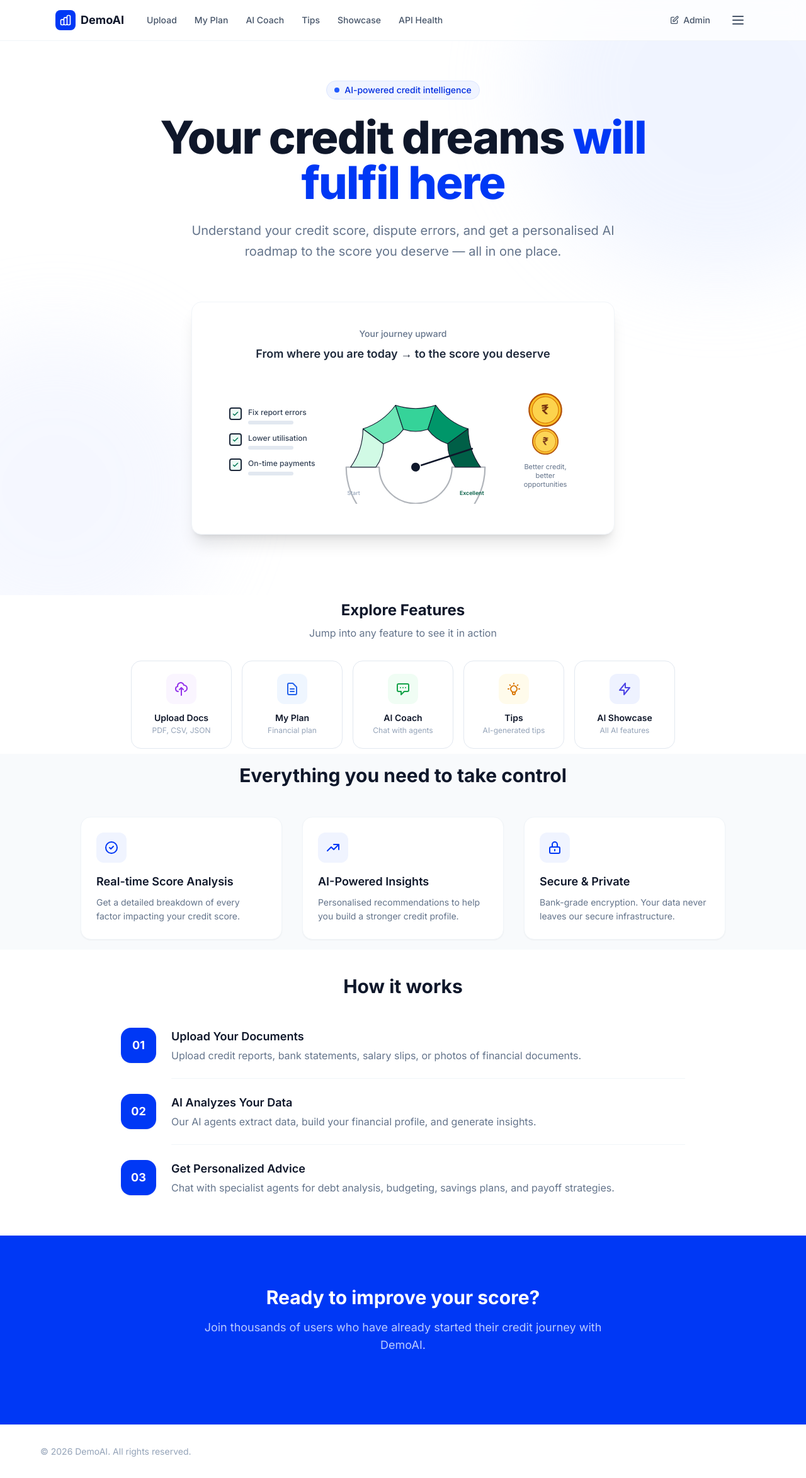
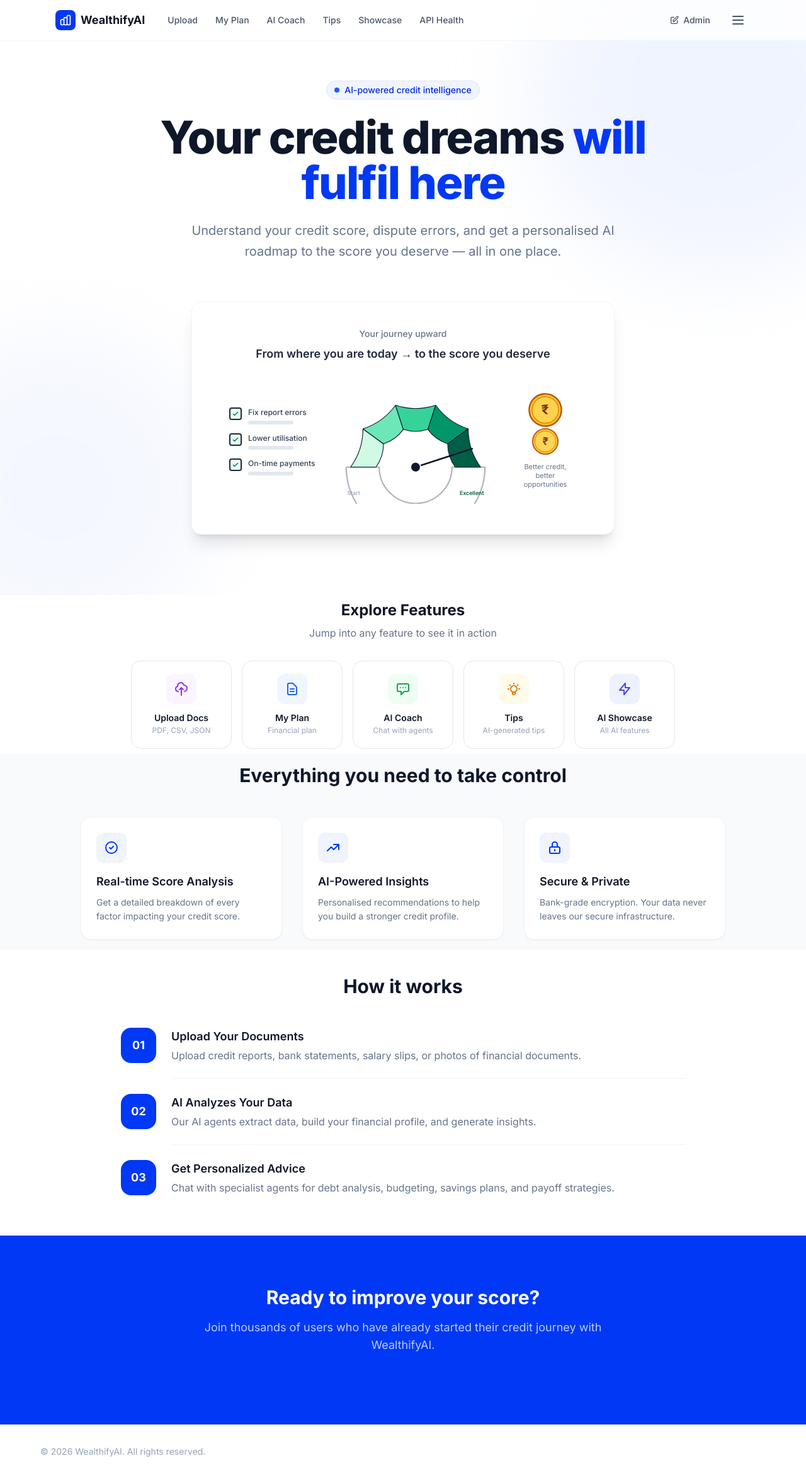
Before and after one commit to reallytechy/demoai, a React (Vite) app in the folder frontend/: page / in a window 1280 px wide. Shown: the whole page at 63% size. Built offline with nearby package versions, Linux system fonts and the light colour scheme; the HTML template or start-up script is replaced by a standard one.

Commit message:
change brand name

```diff
--- a/frontend/index.html
+++ b/frontend/index.html
@@ -4,7 +4,7 @@
     <meta charset="UTF-8" />
     <link rel="icon" type="image/svg+xml" href="/favicon.svg" />
     <meta name="viewport" content="width=device-width, initial-scale=1.0" />
-    <title>DemoAI — Credit Score</title>
+    <title>WealthifyAI — Credit Score</title>
     <link rel="preconnect" href="https://fonts.googleapis.com" />
     <link rel="preconnect" href="https://fonts.gstatic.com" crossorigin />
     <link
--- a/frontend/src/components/Navbar.tsx
+++ b/frontend/src/components/Navbar.tsx
@@ -25,7 +25,7 @@ export default function Navbar() {
                 <path strokeLinecap="round" strokeLinejoin="round" strokeWidth={2} d="M9 19v-6a2 2 0 00-2-2H5a2 2 0 00-2 2v6a2 2 0 002 2h2a2 2 0 002-2zm0 0V9a2 2 0 012-2h2a2 2 0 012 2v10m-6 0a2 2 0 002 2h2a2 2 0 002-2m0 0V5a2 2 0 012-2h2a2 2 0 012 2v14a2 2 0 01-2 2h-2a2 2 0 01-2-2z" />
               </svg>
             </span>
-            <span className="text-lg font-bold text-slate-900">DemoAI</span>
+            <span className="text-lg font-bold text-slate-900">WealthifyAI</span>
           </Link>
 
           {/* Desktop nav links */}
--- a/frontend/src/pages/Landing.tsx
+++ b/frontend/src/pages/Landing.tsx
@@ -201,7 +201,7 @@ export default function Landing() {
         <div className="max-w-2xl mx-auto text-center">
           <h2 className="text-3xl font-bold text-white mb-4">Ready to improve your score?</h2>
           <p className="text-brand-200 mb-8 text-lg">
-            Join thousands of users who have already started their credit journey with DemoAI.
+            Join thousands of users who have already started their credit journey with WealthifyAI.
           </p>
         </div>
       </section>
@@ -209,7 +209,7 @@ export default function Landing() {
       {/* Footer */}
       <footer className="py-8 px-4 sm:px-6 border-t border-slate-100">
         <div className="max-w-6xl mx-auto flex flex-col sm:flex-row items-center justify-between gap-4">
-          <span className="text-sm text-slate-400">© 2026 DemoAI. All rights reserved.</span>
+          <span className="text-sm text-slate-400">© 2026 WealthifyAI. All rights reserved.</span>
         </div>
       </footer>
     </div>
--- a/frontend/src/pages/Showcase.tsx
+++ b/frontend/src/pages/Showcase.tsx
@@ -269,7 +269,7 @@ export default function Showcase() {
         <div className="text-center mb-10">
           <h1 className="text-3xl font-bold text-slate-900 mb-3">AI Showcase</h1>
           <p className="text-slate-500 max-w-2xl mx-auto">
-            Every AI feature, framework, and technique used in DemoAI — with links to try each one live.
+            Every AI feature, framework, and technique used in WealthifyAI — with links to try each one live.
           </p>
           <div className="flex items-center justify-center gap-4 mt-4">
             <span className="text-sm text-slate-400">{CATEGORIES.length} categories</span>
```
